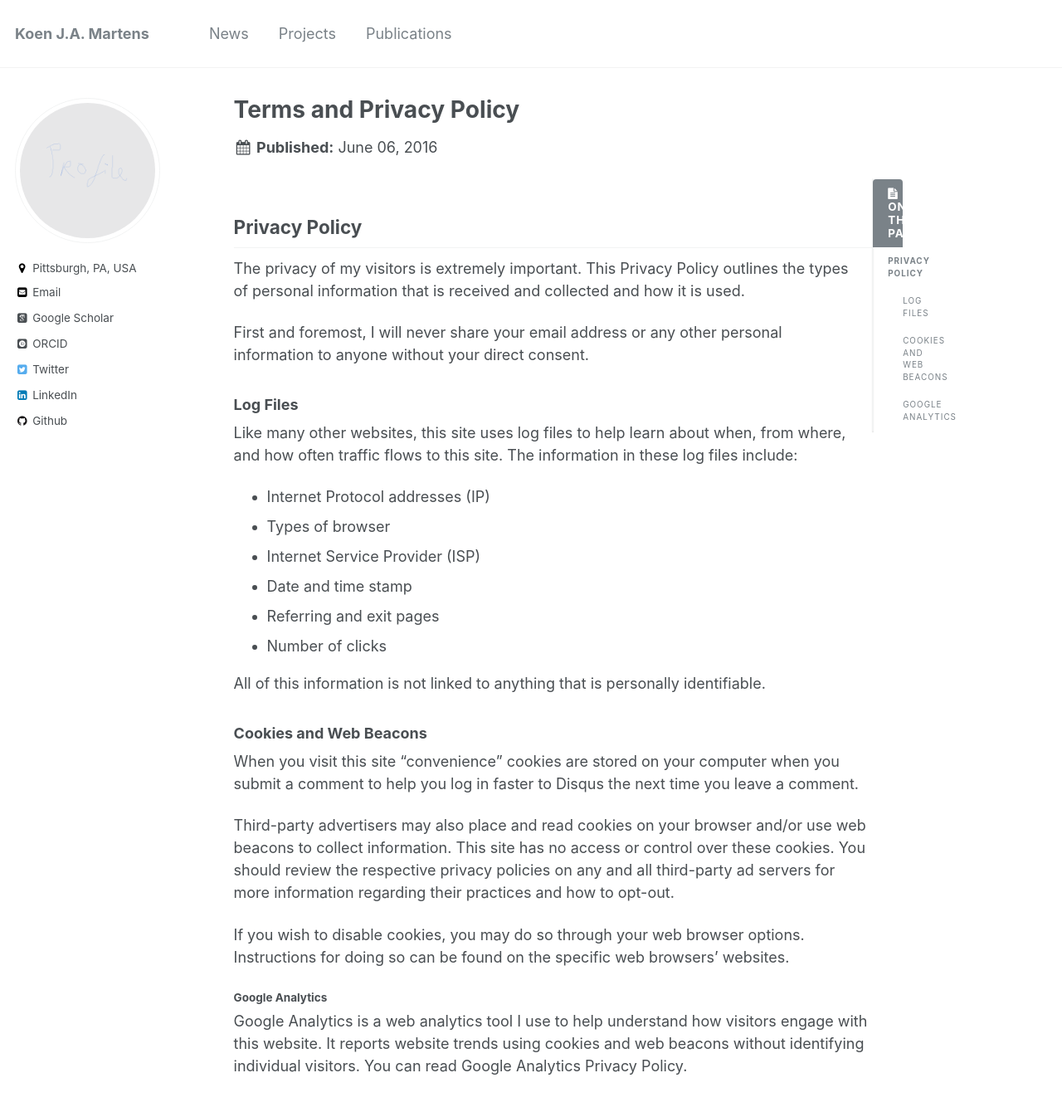
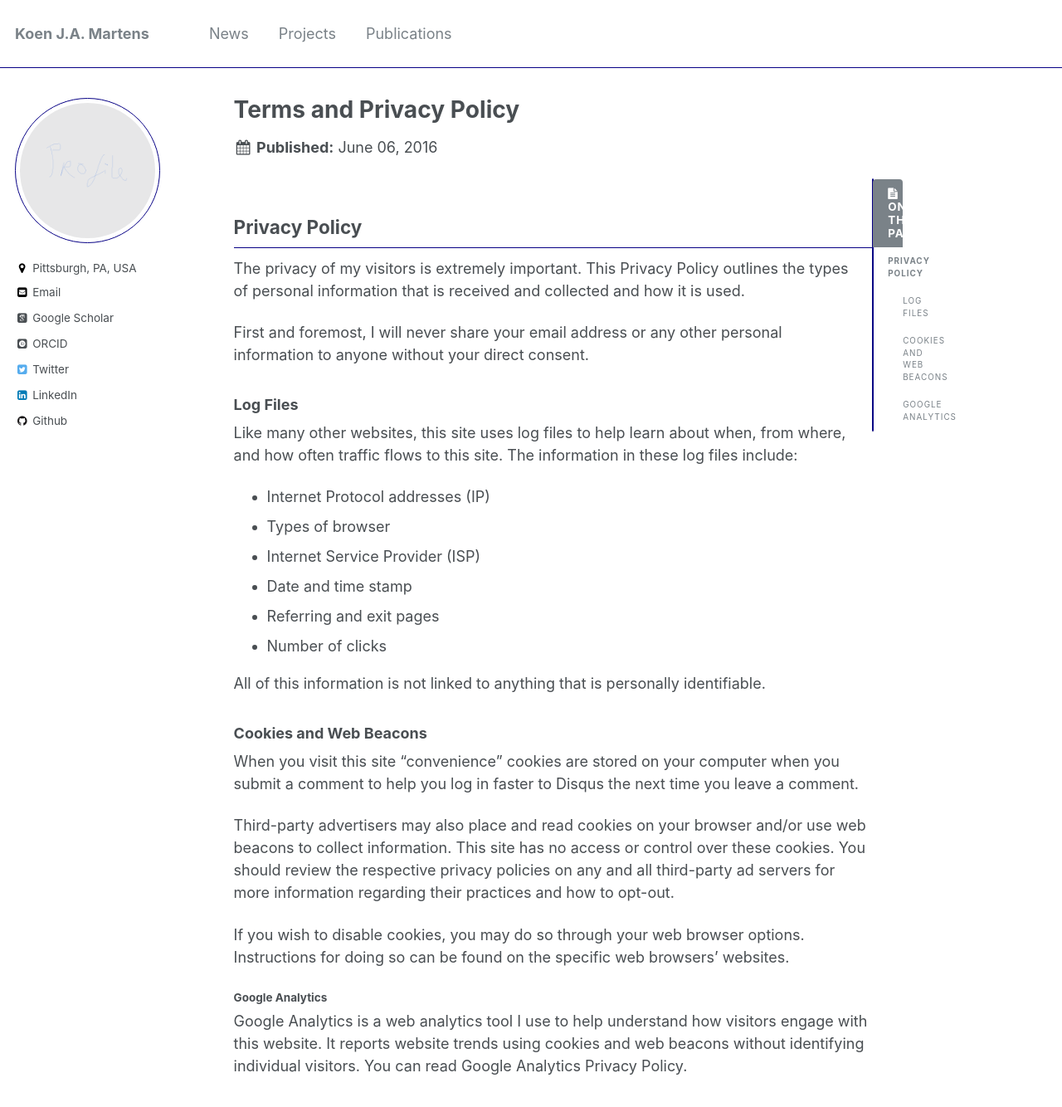
Before and after one commit to kjamartens/kjamartens.github.io, a Jekyll site: the page built from _pages/terms.md, in a window 1280 px wide and 1400 px high. Shown: the top 1334 px of the window at 83% size. Built offline with Jekyll 4.4.1, drawn with Linux system fonts in a browser that asks for light colours; some web fonts are replaced.

Commit message:
Second colour attempt

```diff
--- a/_sass/_variables.scss
+++ b/_sass/_variables.scss
@@ -58,7 +58,7 @@ $background-color           : #fff;
 $code-background-color      : #fafafa;
 $code-background-color-dark : $light-gray;
 $text-color                 : $dark-gray;
-$border-color               : $lighter-gray;
+$border-color               : #070085; //$lighter-gray;
 
 $primary-color              : #7a8288;
 $success-color              : #62c462;
```
Also changed, not shown: site.webmanifest.
